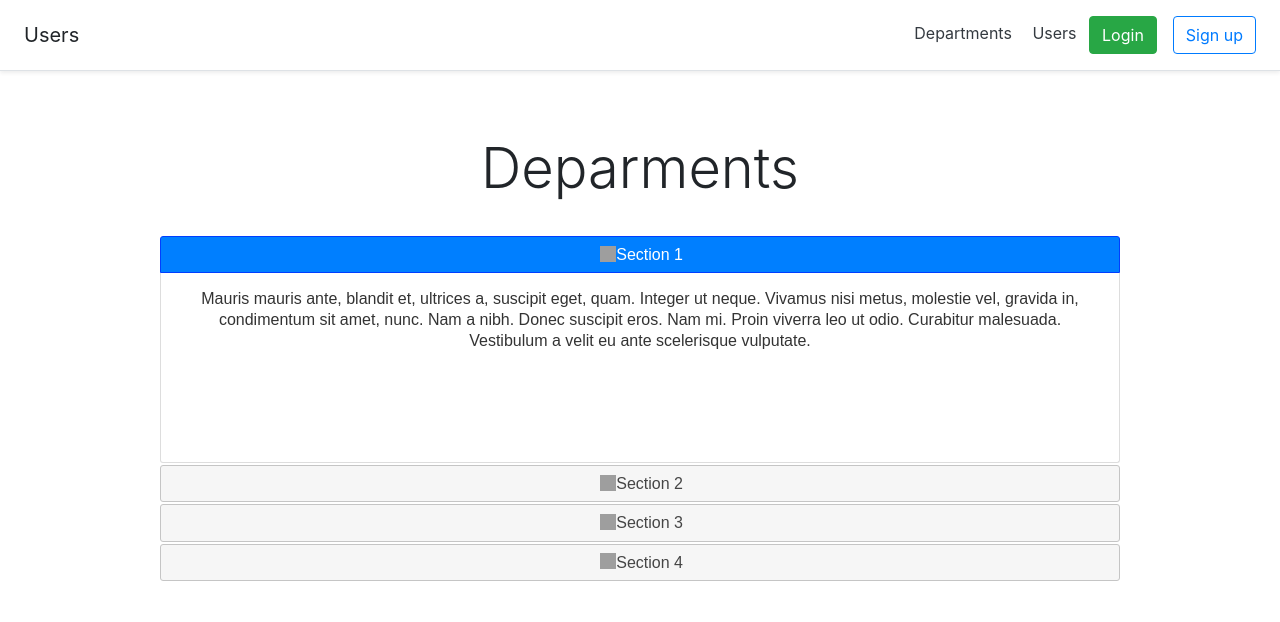
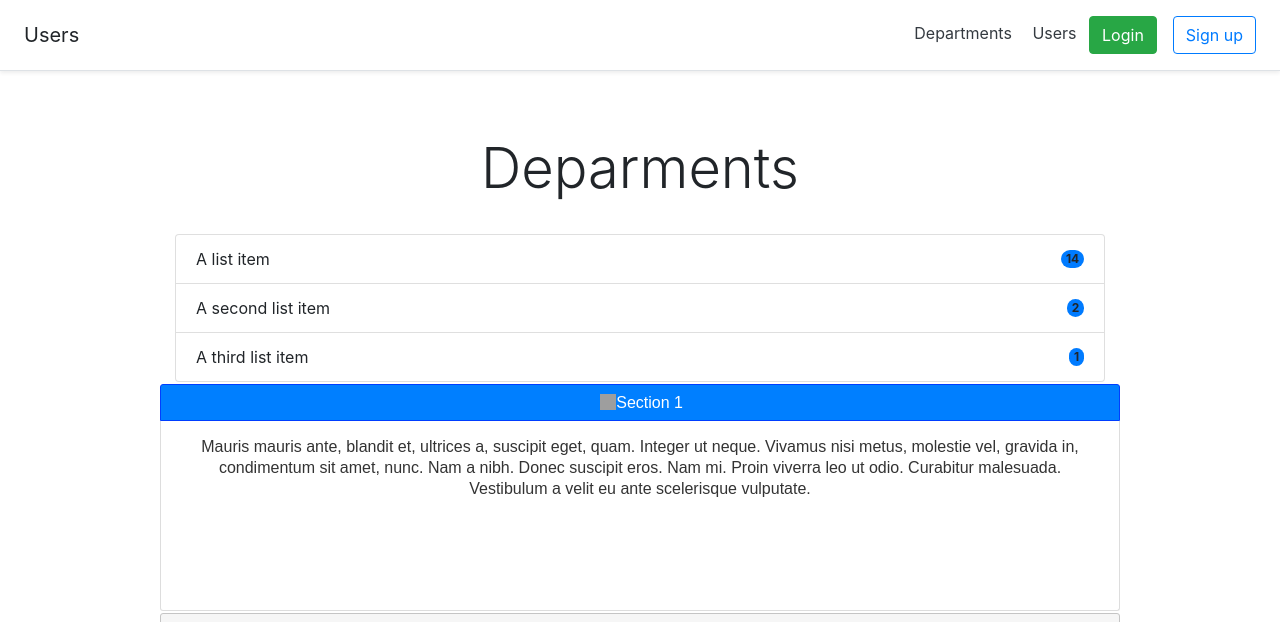
Before and after one commit to Abdualiym/users.itc, a PHP site: page / in a window 1280 px wide. Shown: the top 622 px of the page. Run offline with PHP 8.4, Linux system fonts and the light colour scheme; grey boxes are pictures that could not be loaded.

Commit message:
list added

```diff
--- a/content.php
+++ b/content.php
@@ -4,12 +4,24 @@
 
 <div class="container">
 
-
-    <div class="card-deck mb-3 text-center">
+    <ul class="list-group">
+        <li class="list-group-item d-flex justify-content-between align-items-center">
+            A list item
+            <span class="badge bg-primary rounded-pill">14</span>
+        </li>
+        <li class="list-group-item d-flex justify-content-between align-items-center">
+            A second list item
+            <span class="badge bg-primary rounded-pill">2</span>
+        </li>
+        <li class="list-group-item d-flex justify-content-between align-items-center">
+            A third list item
+            <span class="badge bg-primary rounded-pill">1</span>
+        </li>
+    </ul>
 
 
 
-
+    <div class="card-deck mb-3 text-center">
         <script>
             $( function() {
                 $( "#accordion" ).accordion();
```
